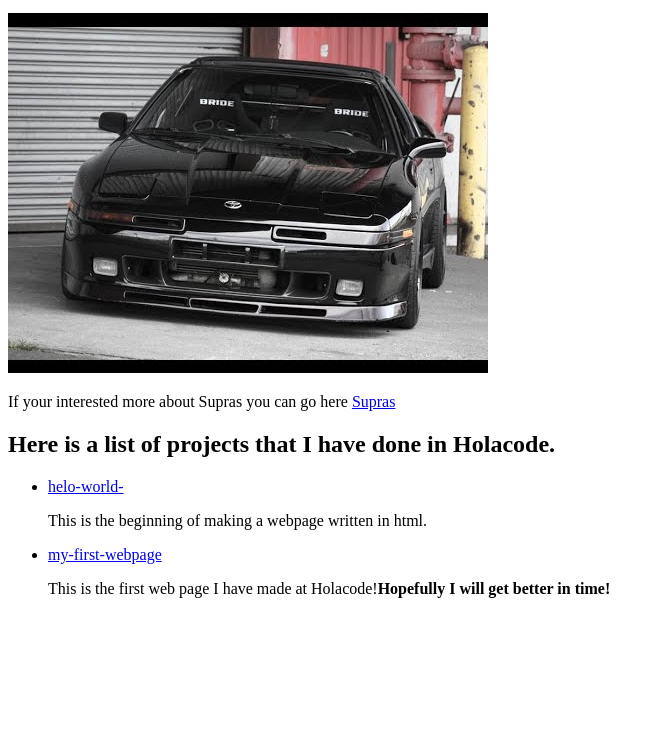
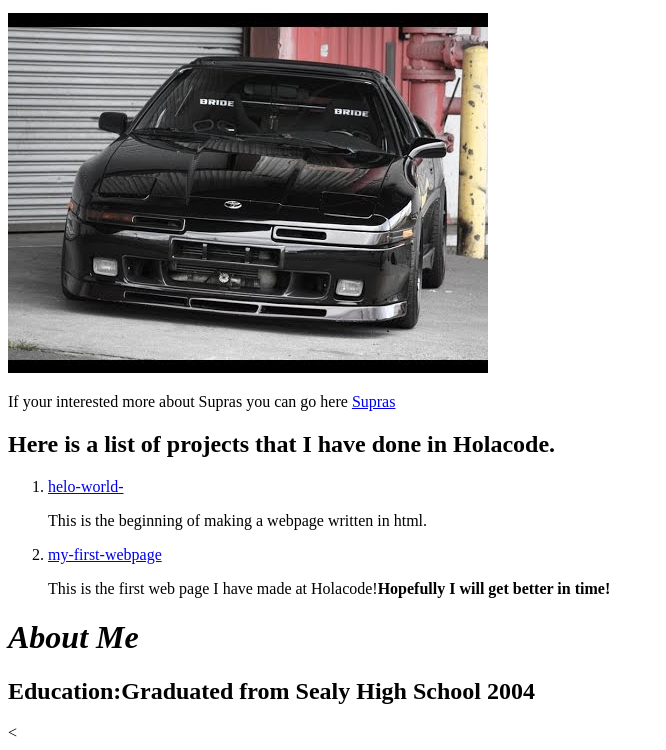
Before and after one commit to Lalolalo85/My_life, a plain HTML site: page index.html in a window 1280 px wide. Shown: the part 101-851 px from the top of the page, without its empty margins (0-666 px from the left). Before the commit the page ends 800 px from the top, so only its background shows below. Drawn offline with Linux system fonts and the light colour scheme.

Commit message:
Added Education

```diff
--- a/index.html
+++ b/index.html
@@ -10,11 +10,15 @@
       <img src="image/Supra4.jpg" alt="A photo of an Mk3">
       <p>If your interested more about Supras you can go here <a href="https://en.wikipedia.org/wiki/Toyota_Supra/">Supras</a></p>
     <h2>Here is a list of projects that I have done in Holacode.</h2>
-    <ul>
+    <ol>
       <li><a href="https://github.com/Lalolalo85/helo-world-/">helo-world-</a></li>
       <p>This is the beginning of making a webpage written in html.</p>
       <li><a href="https://github.com/Lalolalo85/my-first-webpage/">my-first-webpage</a></li>
       <p>This is the first web page I have made at Holacode!<b>Hopefully I will get better in time!</b></p>
-    </ul>
+    </ol>
+    <h1><i>About Me</i></h1>
+      <h2>Education:Graduated from Sealy High School 2004</h2>
+      <
+
   </body>
 </html>
```
